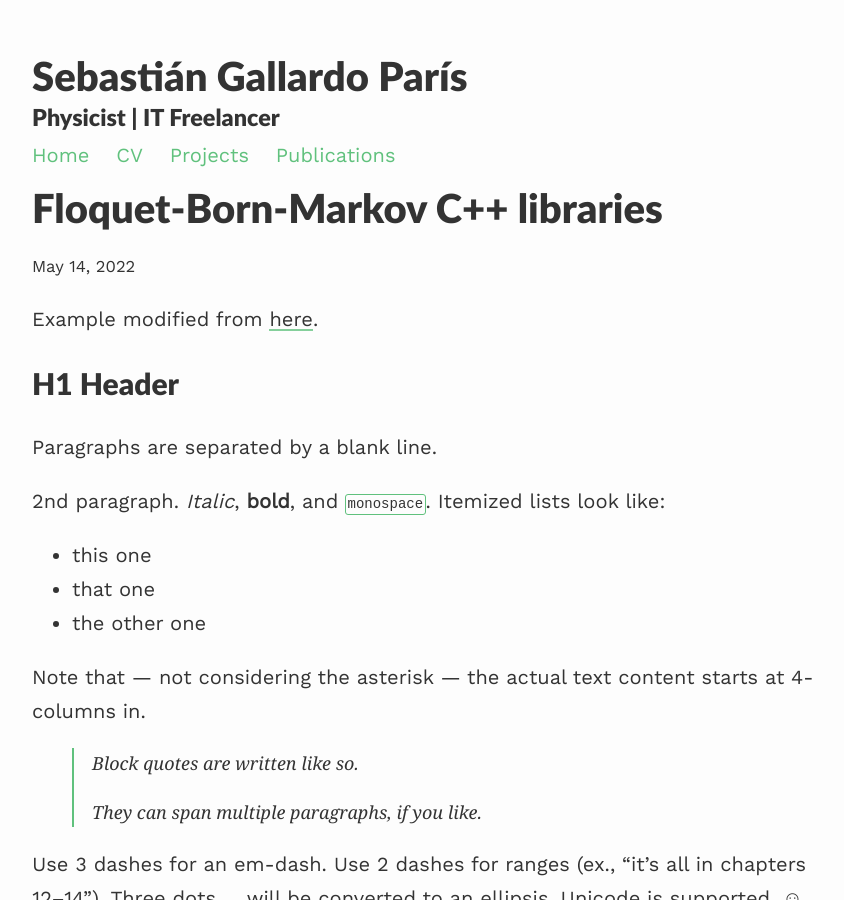
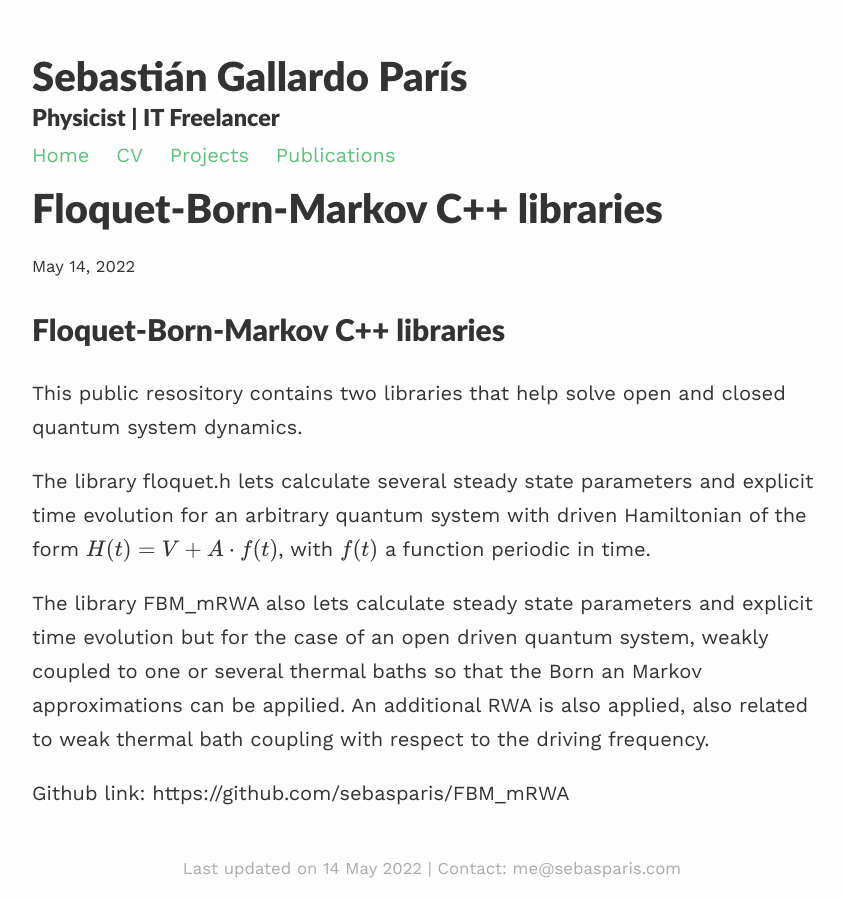
Before and after one commit to sebasparis/sebasparis.github.io, a Jekyll site: the page built from _projects/2_project.md, in a window 1280 px wide and 900 px high. Shown: the whole window, without its empty margins (208-1052 px from the left). Built offline with Jekyll 4.4.1, drawn with Linux system fonts in a browser that asks for light colours; nearby versions of some CDN libraries; formulas are drawn with MathJax 3; some of the changed text lies outside the part shown.

Commit message:
Added new project.

```diff
--- a/_projects/2_project.md
+++ b/_projects/2_project.md
@@ -4,150 +4,12 @@ title: Floquet-Born-Markov C++ libraries
 description: Free-to-use libraries to solve periodically driven open quantum system dynamics.
 ---
 
-Example modified from [here](http://www.unexpected-vortices.com/sw/rippledoc/quick-markdown-example.html){:target="_blank"}.
+# Floquet-Born-Markov C++ libraries
 
-H1 Header
-============
+This public resository contains two libraries that help solve open and closed quantum system dynamics.
 
-Paragraphs are separated by a blank line.
+The library floquet.h lets calculate several steady state parameters and explicit time evolution for an arbitrary quantum system with driven Hamiltonian of the form $H(t) = V + A\cdot f(t)$, with $f(t)$ a function periodic in time.
 
-2nd paragraph. *Italic*, **bold**, and `monospace`. Itemized lists
-look like:
+The library FBM_mRWA also lets calculate steady state parameters and explicit time evolution but for the case of an open driven quantum system, weakly coupled to one or several thermal baths so that the Born an Markov approximations can be appilied. An additional RWA is also applied, also related to weak thermal bath coupling with respect to the driving frequency.
 
-  * this one
-  * that one
-  * the other one
-
-Note that --- not considering the asterisk --- the actual text
-content starts at 4-columns in.
-
-> Block quotes are
-> written like so.
->
-> They can span multiple paragraphs,
-> if you like.
-
-Use 3 dashes for an em-dash. Use 2 dashes for ranges (ex., "it's all
-in chapters 12--14"). Three dots ... will be converted to an ellipsis.
-Unicode is supported. ☺
-
-
-H2 Header
-------------
-
-Here's a numbered list:
-
- 1. first item
- 2. second item
- 3. third item
-
-Note again how the actual text starts at 4 columns in (4 characters
-from the left side). Here's a code sample:
-
-    # Let me re-iterate ...
-    for i in 1 .. 10 { do-something(i) }
-
-As you probably guessed, indented 4 spaces. By the way, instead of
-indenting the block, you can use delimited blocks, if you like:
-
-~~~
-define foobar() {
-    print "Welcome to flavor country!";
-}
-~~~
-
-(which makes copying & pasting easier). You can optionally mark the
-delimited block for Pandoc to syntax highlight it:
-
-~~~python
-import time
-# Quick, count to ten!
-for i in range(10):
-    # (but not *too* quick)
-    time.sleep(0.5)
-    print(i)
-~~~
-
-
-
-### An h3 header ###
-
-Now a nested list:
-
- 1. First, get these ingredients:
-
-      * carrots
-      * celery
-      * lentils
-
- 2. Boil some water.
-
- 3. Dump everything in the pot and follow
-    this algorithm:
-
-        find wooden spoon
-        uncover pot
-        stir
-        cover pot
-        balance wooden spoon precariously on pot handle
-        wait 10 minutes
-        goto first step (or shut off burner when done)
-
-    Do not bump wooden spoon or it will fall.
-
-Notice again how text always lines up on 4-space indents (including
-that last line which continues item 3 above).
-
-Here's a link to [a website](http://foo.bar), to a [local
-doc](local-doc.html), and to a [section heading in the current
-doc](#an-h2-header). Here's a footnote [^1].
-
-[^1]: Some footnote text.
-
-Tables can look like this:
-
-| Header 1 | Header 2                   | Header 3 |
-|:--------:|:--------------------------:|:--------:|
-| data1a   | Data is longer than header | 1        |
-| d1b      | add a cell                 |          |
-| lorem    | ipsum                      | 3        |
-|          | empty outside cells        |          |
-| skip     |                            | 5        |
-| six      | Morbi purus                | 6        |
-
-
-A horizontal rule follows.
-
-***
-
-Here's a definition list:
-
-apples
-  : Good for making applesauce.
-
-oranges
-  : Citrus!
-
-tomatoes
-  : There's no "e" in tomatoe.
-
-Again, text is indented 4 spaces. (Put a blank line between each
-term and  its definition to spread things out more.)
-
-Here's a "line block" (note how whitespace is honored):
-
-| Line one
-|   Line too
-| Line tree
-
-and images can be specified like so:
-
-![example image](https://images.unsplash.com/photo-1488190211105-8b0e65b80b4e?w=500&h=500&fit=crop "An exemplary image")
-
-Inline math equation: $\omega = d\phi / dt$. Display
-math should get its own line like so:
-
-$$I = \int \rho R^{2} dV$$
-
-And note that you can backslash-escape any punctuation characters
-which you wish to be displayed literally, ex.: \`foo\`, \*bar\*, etc.
+Github link: https://github.com/sebasparis/FBM_mRWA
```
